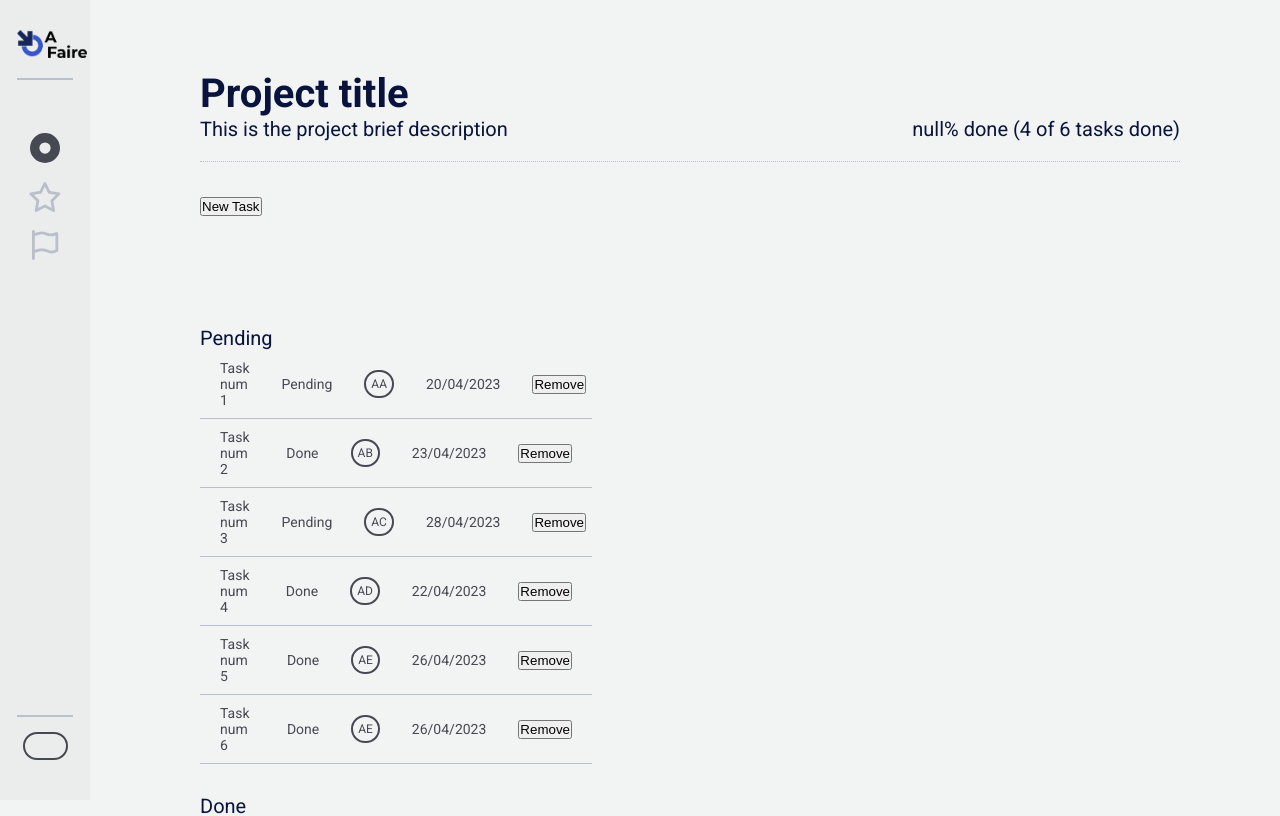
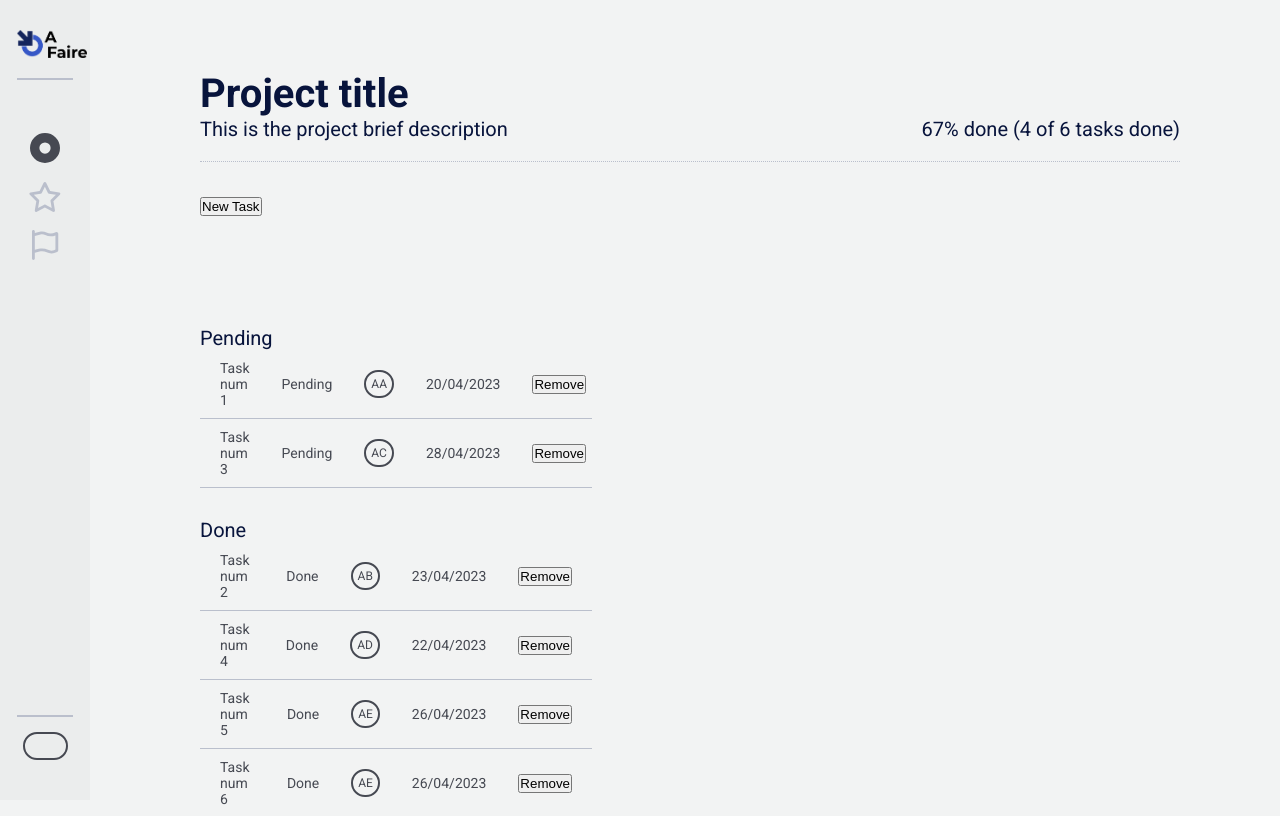
Before and after one commit to annalemonbcn/final-project, a Vue app: page / in a window 1280 px wide. Shown: the top 816 px of the page. Built offline with nearby package versions, Linux system fonts and the light colour scheme.

Commit message:
pinia implemented

```diff
--- a/src/components/Workspace/ProjectTitleComp.vue
+++ b/src/components/Workspace/ProjectTitleComp.vue
@@ -23,16 +23,13 @@ export default {
       percent: null
     }
   },
-  computed: {
-    ...mapState(TasksStore, ['totalCount', 'totalDoneTasks', 'totalPendingTasks'])
-  },
   methods: {
     ...mapActions(TasksStore, ['_getTotalTasksCount', '_getDoneTasksCount']),
 
     _calculatePercent() {
       const integer = Math.floor(this.tasksDone / this.totalTasks * 100)
       const decimal = (this.tasksDone / this.totalTasks * 100) - integer;
-      this.precent = decimal < 0.5 ? integer : integer + 1;
+      this.percent = decimal < 0.5 ? integer : integer + 1;
     }
   },
   created() {
--- a/src/components/Workspace/TaskContGrouperComp.vue
+++ b/src/components/Workspace/TaskContGrouperComp.vue
@@ -1,8 +1,7 @@
 <template>
   <div id="tasks-container-grouper">
-    <TaskContainer v-for="status in statusLists" :key="status"
-    title="Pending" />
-    <TaskContainer title="Done" />
+    <TaskContainer status="Pending" title="Pending" />
+    <TaskContainer status="Done" title="Done" />
   </div>
 </template>
 
@@ -13,7 +12,7 @@ export default {
   name: 'TasksGrouper',
   data() {
     return {
-      statusLists: ['pending, done']
+
     }
   },
   components: {
--- a/src/components/Workspace/TaskContainerComp.vue
+++ b/src/components/Workspace/TaskContainerComp.vue
@@ -22,20 +22,29 @@ export default {
   name: 'TaskStatus',
   data(){
     return {
-
+      tasks: []
     }
-  },
-  computed: {
-    ...mapState(TasksStore, ['tasks','pendingTasks','doneTasks'])
   },
   methods: {
     ...mapActions(TasksStore, ['_getPendingTasks', '_getDoneTasks'])
   },
+  mounted(){
+    console.log(`pending: ${this._getPendingTasks()}`);
+    console.log(`done: ${this._getDoneTasks()}`);
+  },
   created(){
-    this._getPendingTasks()
+    if(this.status === 'Pending'){
+      this.tasks = this._getPendingTasks();
+    } else if (this.status === 'Done'){
+      this.tasks = this._getDoneTasks();
+    }
   },
   props: {
     title: {
+      type: String,
+      required: true
+    },
+    status: {
       type: String,
       required: true
     }
--- a/src/stores/tasks.js
+++ b/src/stores/tasks.js
@@ -53,10 +53,6 @@ export default defineStore('tasks', {
           favourite: true
         }
       ],
-      pendingTasks: [],
-      doneTasks: [],
-      favouriteTasks: [],
-      flaggedTasks: [],
     }
   },
   actions: {
@@ -67,35 +63,31 @@ export default defineStore('tasks', {
       this.tasks = this.tasks.filter(task => task.title !== taskToRemove.title);
     },
     _getPendingTasks(){
-      this.pendingTasks = this.tasks.filter(task => task.status === 'Pending');
+      return this.tasks.filter(task => task.status === 'Pending');
     },
     _getDoneTasks(){
-      this.doneTasks = this.tasks.filter(task => task.status === 'Done');
+      return this.tasks.filter(task => task.status === 'Done');
     },
     _getFavouriteTasks(){
-      this.favouriteTasks = this.tasks.filter(task => task.favourite === true);
+      return this.tasks.filter(task => task.favourite === true);
     },
     _getFlaggedTasks(){
-      this.doneTasks = this.tasks.filter(task => task.flag === true);
+      return this.tasks.filter(task => task.flag === true);
     },
     _getTotalTasksCount(){
       return this.tasks.length;
     },
     _getPendingTasksCount(){
-      this._getPendingTasks();
-      return this.pendingTasks.length;
+      return this._getPendingTasks().length;
     },
     _getDoneTasksCount(){
-      this._getDoneTasks();
-      return this.doneTasks.length;
+      return this._getDoneTasks().length;
     },
     _geFavouriteTasksCount(){
-      this._getFavouriteTasks();
-      return this.favouriteTasks.length;
+      return this._getFavouriteTasks().length;
     },
     _getFlaggedTasksCount(){
-      this._getFlaggedTasks();
-      return this.flaggedTasks.length;
+      return this._getFlaggedTasks().length;
     }
   }
 })
```
Also changed, not shown: structure.txt.
